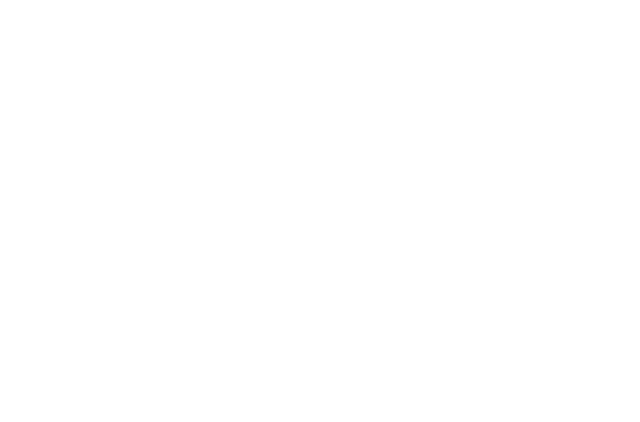
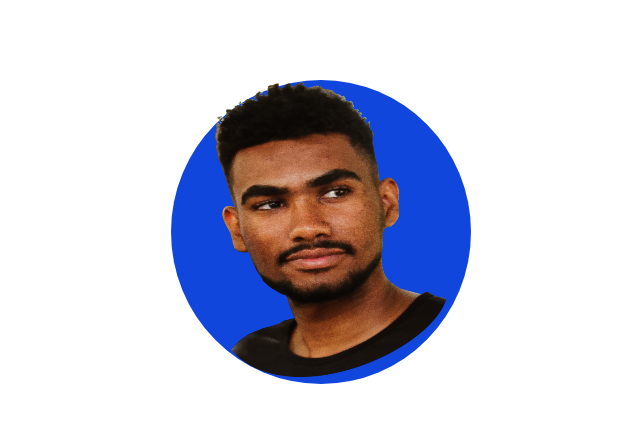
Before and after one commit to S0stenes/Dev, a plain HTML site: page index.html in a window 1280 px wide. Shown: the whole page, without its empty margins (85-725 px from the left). Drawn offline with Linux system fonts and the light colour scheme.

Commit message:
Flutuação

```diff
--- a/index.html
+++ b/index.html
@@ -6,6 +6,7 @@
     <meta http-equiv="X-UA-Compatible" content="IE=edge">
     <meta name="viewport" content="width=device-width, initial-scale=1.0">
     <title>Developer</title>
+    <link rel="stylesheet" href="style.css">
 </head>
 
 <body>
@@ -19,7 +20,9 @@
 
     <!-- Principal da página -->
     <main>
-
+        <div class="container">
+            <img id="perfil" src="img/perfil01.png" alt="Imagem perfil" width="300" height="300">
+        </div>
     </main>
 
     <!-- Sessão da página -->
--- /dev/null
+++ b/style.css
@@ -0,0 +1,34 @@
+* {
+    margin: 0;
+    padding: 0;
+    box-sizing: border-box;
+}
+
+body {
+    background-color: rgb(255, 255, 255);
+    width: 100%;
+    height: 100vh;
+    position: relative;
+}
+
+.container {
+    position: absolute;
+    top: 200px;
+    left: 20vw;
+    transform: translate(-50%, -50%);
+    animation: flutuacao 10s ease-in-out infinite;
+    background-color: rgb(16, 70, 219);
+    border-radius: 50%;
+}
+
+@keyframes flutuacao {
+
+    0%,
+    100% {
+        transform: translateY(0px);
+    }
+
+    50% {
+        transform: translateY(-120px);
+    }
+}
```
Also changed, not shown: img/Perfil Edit (1).png (added), img/Perfil.png (added), img/perfil01.png (added).
